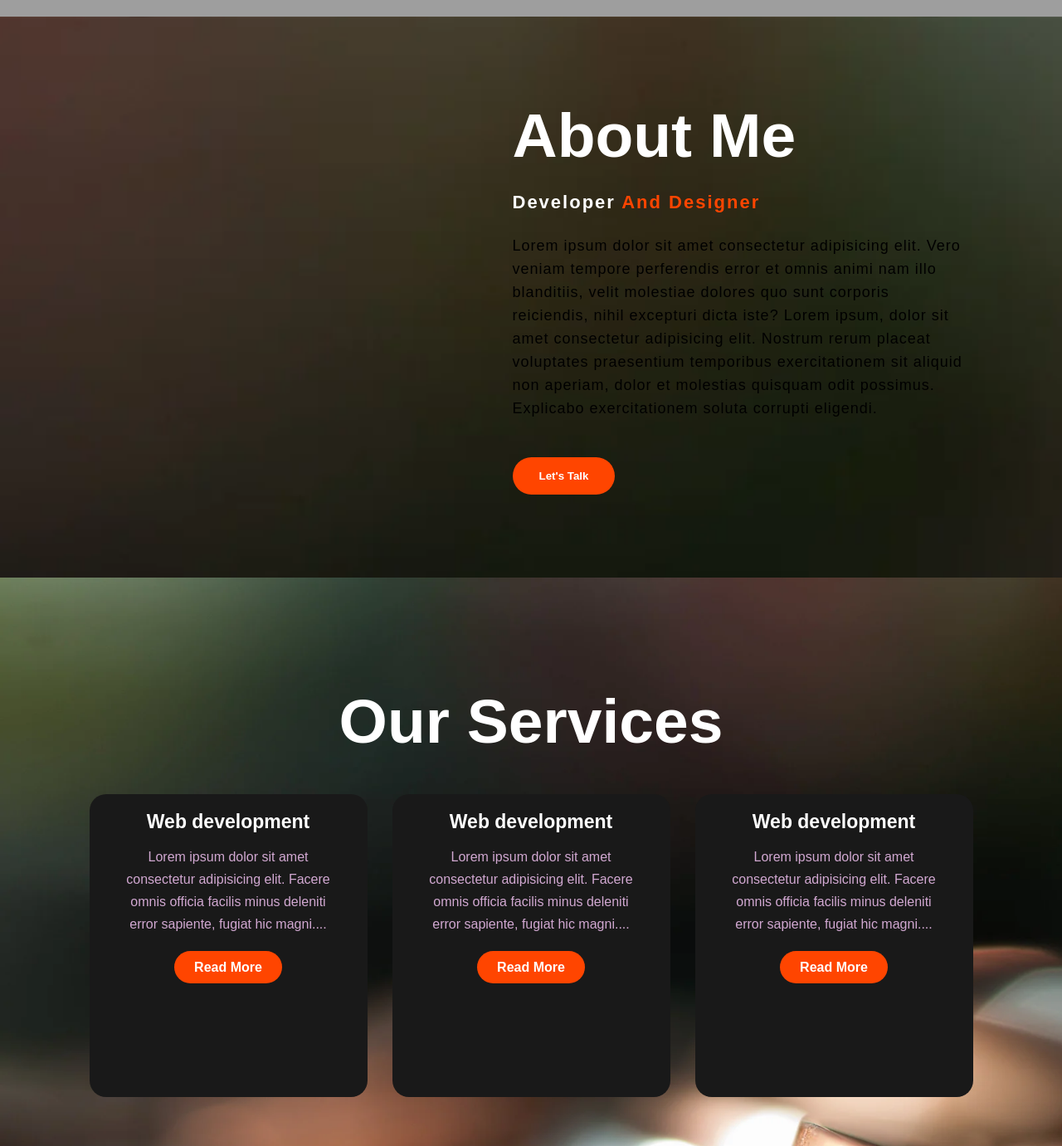
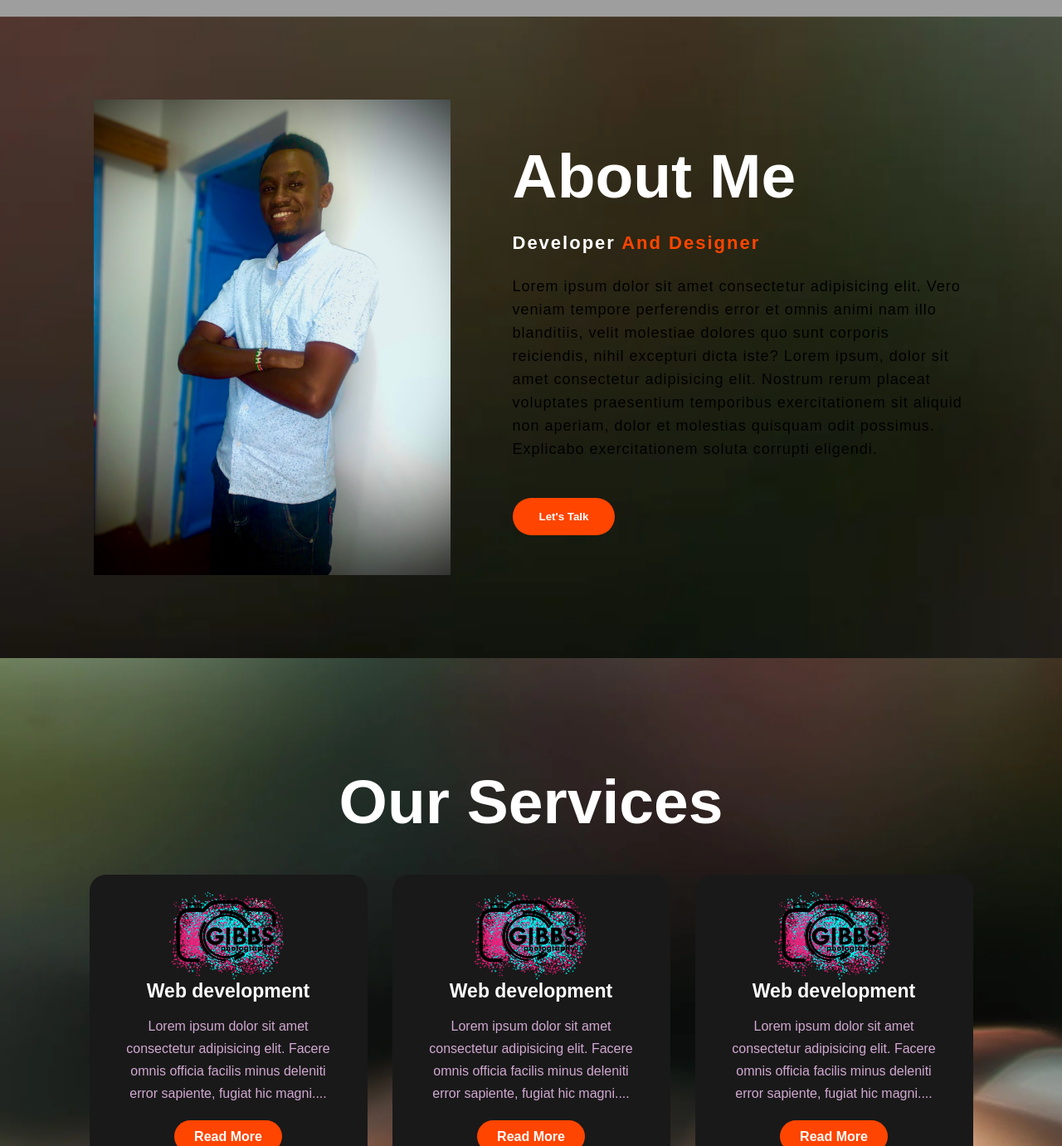
Before and after one commit to EprozDigital/eprozdigital.github.io, a plain HTML site: page index.html in a window 1280 px wide. Shown: the part 780-2161 px from the top of the page at 83% size. Drawn offline with Linux system fonts and the light colour scheme; grey boxes are pictures that could not be loaded; files whose address does not match are found by name.

Commit message:
Update index.html

```diff
--- a/index.html
+++ b/index.html
@@ -94,7 +94,7 @@
 <!--About section start-->
 <section class="about">
     <div class="main">
-        <img src="IMAGES/me.jpg" alt="">
+        <img src="me.jpg" alt="">
         <div class="about-text">
             <h2>About Me</h2>
             <h5>Developer <span>and Designer</span></h5>
@@ -115,7 +115,7 @@
 
     <div class="box">
         <div class="card">
-            <img src="IMAGES/GIBBS final.png" alt="">
+            <img src="GIBBS final.png" alt="">
             <h5>Web development</h5>
             <div class="pra">
             <p>Lorem ipsum dolor sit amet consectetur adipisicing elit. Facere omnis officia facilis minus deleniti error sapiente, fugiat hic magni....</p>
@@ -127,7 +127,7 @@
         </div>
 
         <div class="card">
-            <img src="IMAGES/GIBBS final.png" alt="">
+            <img src="GIBBS final.png" alt="">
             <h5>Web development</h5>
             <div class="pra">
             <p>Lorem ipsum dolor sit amet consectetur adipisicing elit. Facere omnis officia facilis minus deleniti error sapiente, fugiat hic magni....</p>
@@ -139,7 +139,7 @@
         </div>
 
         <div class="card">
-            <img src="IMAGES/GIBBS final.png" alt="">
+            <img src="GIBBS final.png" alt="">
             <h5>Web development</h5>
             <div class="pra">
             <p>Lorem ipsum dolor sit amet consectetur adipisicing elit. Facere omnis officia facilis minus deleniti error sapiente, fugiat hic magni....</p>
```
